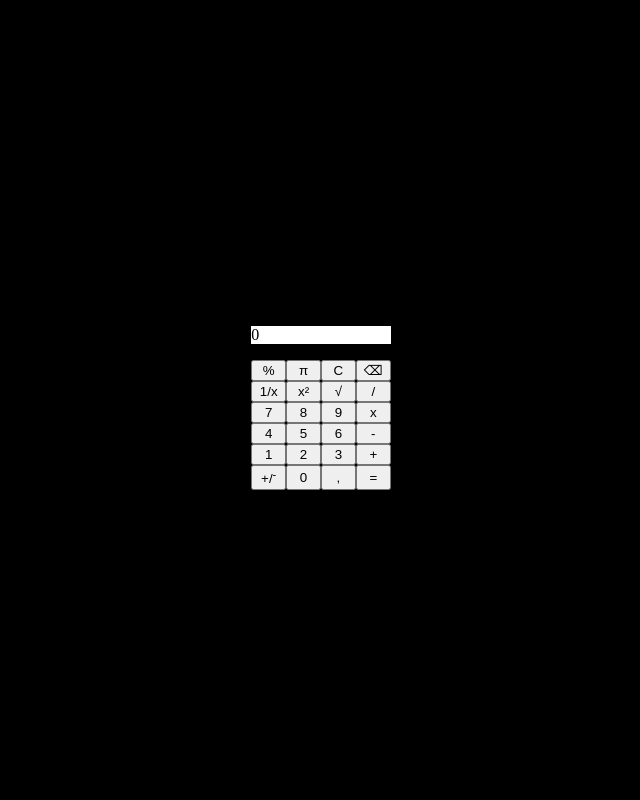
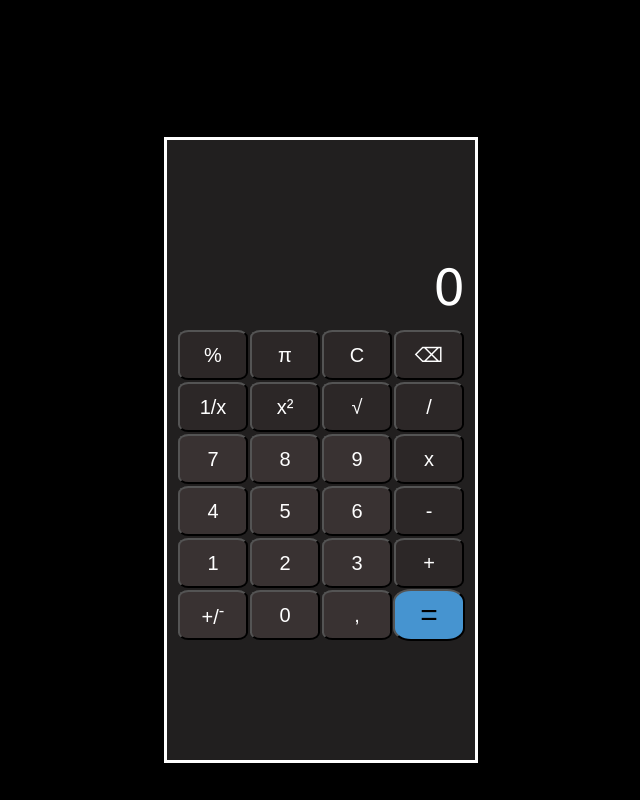
Before and after one commit to trisml/EntregaCalculadoraWindows, a plain HTML site: page index.html in a window 1280 px wide. Shown: the whole page, without its empty margins (319-959 px from the left). Drawn offline with Linux system fonts and the light colour scheme.

Commit message:
Estilos acabados

```diff
--- a/index.html
+++ b/index.html
@@ -11,21 +11,21 @@
         <p class="screen">0</p>
 
 
-        <button id="percentageButton" class="btn">%</button>
+        <button id="percentageButton" class="oper">%</button>
 
-        <button id="piButton" class="btn" >&pi;</button>
+        <button id="piButton" class="oper" >&pi;</button>
 
-        <button id="clearButton" class="btn">C</button>
+        <button id="clearButton" class="oper">C</button>
 
-        <button id="borrar" class="btn">⌫</button>
+        <button id="borrar" class="oper">⌫</button>
 
-        <button id="inverseButton" class="btn">1/x</button>
+        <button id="inverseButton" class="oper">1/x</button>
 
-        <button id="squareButton" class="btn"> x² </button>
+        <button id="squareButton" class="oper"> x² </button>
 
-        <button id="sqrtButton" class="btn">√</button>
+        <button id="sqrtButton" class="oper">√</button>
 
-        <button id="divideButton" class="btn">/</button>
+        <button id="divideButton" class="oper">/</button>
 
         <button id="button7" class="btn">7</button>
 
@@ -33,7 +33,7 @@
 
         <button id="button9" class="btn">9</button>
 
-        <button id="multiplyButton" class="btn">x</button>
+        <button id="multiplyButton" class="oper">x</button>
 
         <button id="button4" class="btn">4</button>
 
@@ -41,7 +41,7 @@
 
         <button id="button6" class="btn">6</button>
 
-        <button id="minusButton" class="btn">-</button>
+        <button id="minusButton" class="oper">-</button>
 
         <button id="button1" class="btn">1</button>
 
@@ -49,7 +49,7 @@
 
         <button id="button3" class="btn">3</button>
 
-        <button id="plusButton" class="btn">+</button>
+        <button id="plusButton" class="oper">+</button>
 
         <button id="signButton" class="btn">+/<sup>-</sup></button>
 
--- a/styles.css
+++ b/styles.css
@@ -13,6 +13,13 @@ body {
     display: grid;
     place-content: center;
     grid-template-columns: repeat(4, 1fr);
+    background-color: rgb(33, 31, 31);
+    border: 3px solid white;
+    padding: 10px;
+    height: 600px;
+    justify-content: flex-end;
+    margin-top: 100px;
+
 
 }
 
@@ -20,6 +27,42 @@ body {
     grid-row: 1;
     grid-column-start: 1;
     grid-column-end: 5;
-    background-color: white;
-    gap: 5px
+    background-color: rgb(33, 31, 31);
+    margin: auto 0;
+    height: 50px;
+    color: white;
+    text-align:end;
+    font-size: 50px;
+    margin-bottom: 20px;
+    font-family:Verdana, Geneva, Tahoma, sans-serif;
 }
+.btn{
+    background-color: rgb(57, 50, 50);
+    color: white;
+    width: 70px;
+    height: 50px;
+    border-radius: 15%;
+    margin: 1px;
+    font-size: 20px;
+}
+.igual{
+    background-color: rgb(70, 148, 208);
+    border-radius: 25%;
+    font-size: 30px;
+}
+.oper{
+    background-color: rgb(44, 39, 39);
+    color: white;
+    width: 70px;
+    height: 50px;
+    border-radius: 15%;
+    margin: 1px;
+    font-size: 20px;
+}
+.oper:hover{
+    background-color: rgb(57, 50, 50);
+}
+.btn:hover{
+    background-color: rgb(44, 39, 39);
+
+}
```
